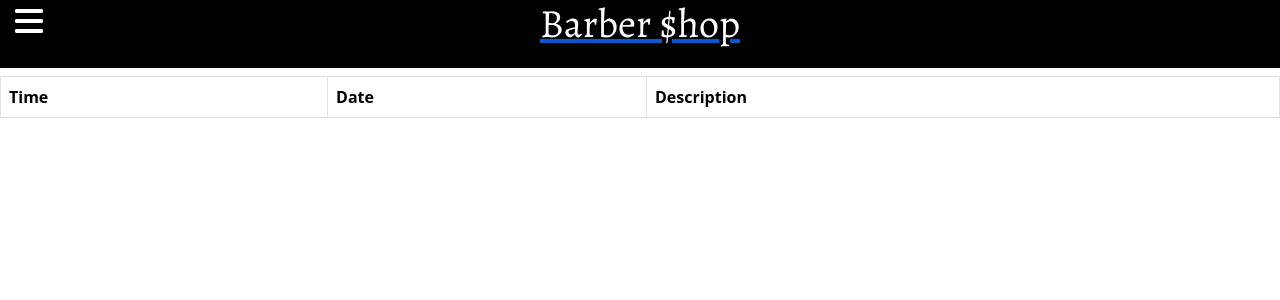
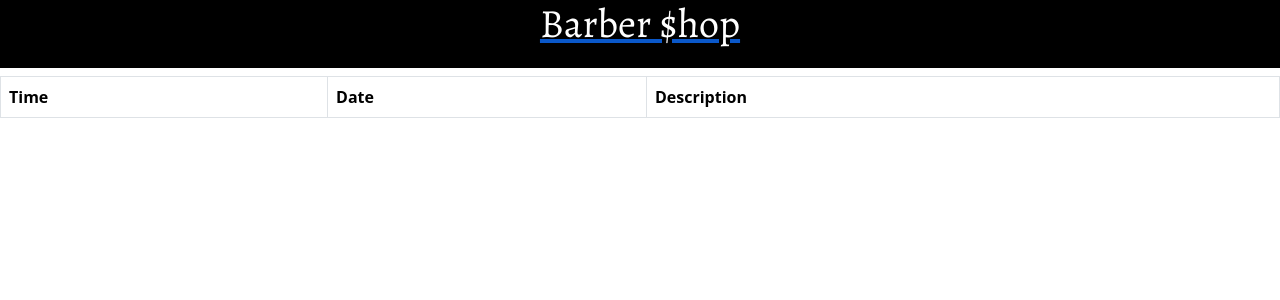
Before and after one commit to vferreira19/AugmentedRealityBusinessWebsite, a Flask app: page /my_bookings.html in a window 1280 px wide. Shown: the top 300 px of the page. Run offline with Flask 3, Linux system fonts and the light colour scheme; lists and menus that the app fills with data are empty; some libraries are stand-ins or nearby versions; some web fonts are replaced.

Commit message:
removed side bar from my_bookings page

```diff
--- a/templates/my_bookings.html
+++ b/templates/my_bookings.html
@@ -11,14 +11,7 @@
   <title>Barber shop</title>
 </head>
 <body>
-    <span id="icon" class="fa fa-bars fa-2x"></span>
-    <div id="mySidenav" class="sidenav">
-        <a href="javascript:void(0)" id='closeBtn'class="closebtn">&times;</a>
-        <a  class="link-offset-2 link-underline link-underline-opacity-0" href="my_bookings.html">Customer List</a>
-        <a href='/logout'>Logout</a>"
-    </div>
-    <div id="page_top">
-    <span id="icon" class="fa fa-bars fa-2x"></span>
+
     <a href="{{ url_for('home') }}">
         <h1 id="page_heading">Barber $hop</h1>
     </a>
```
